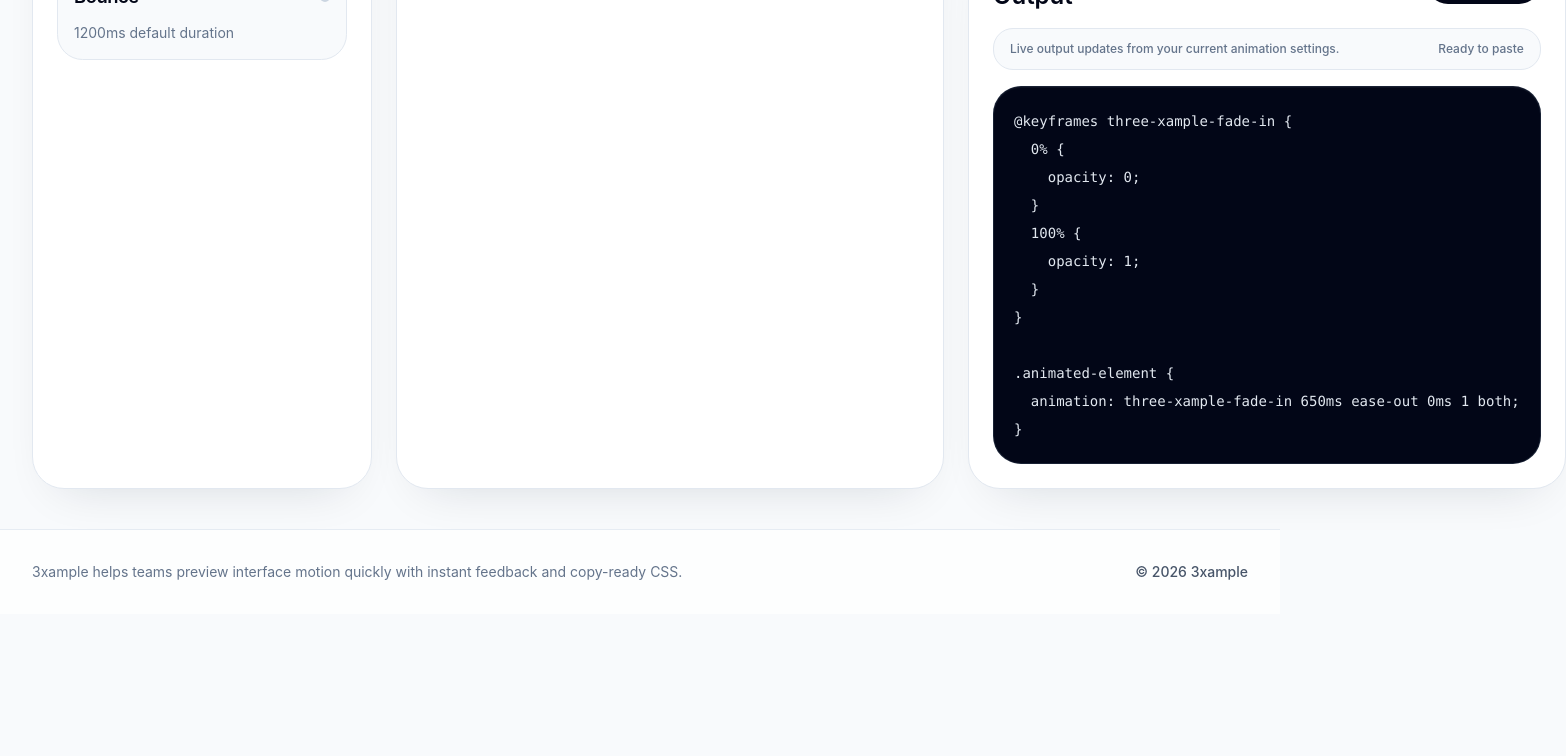
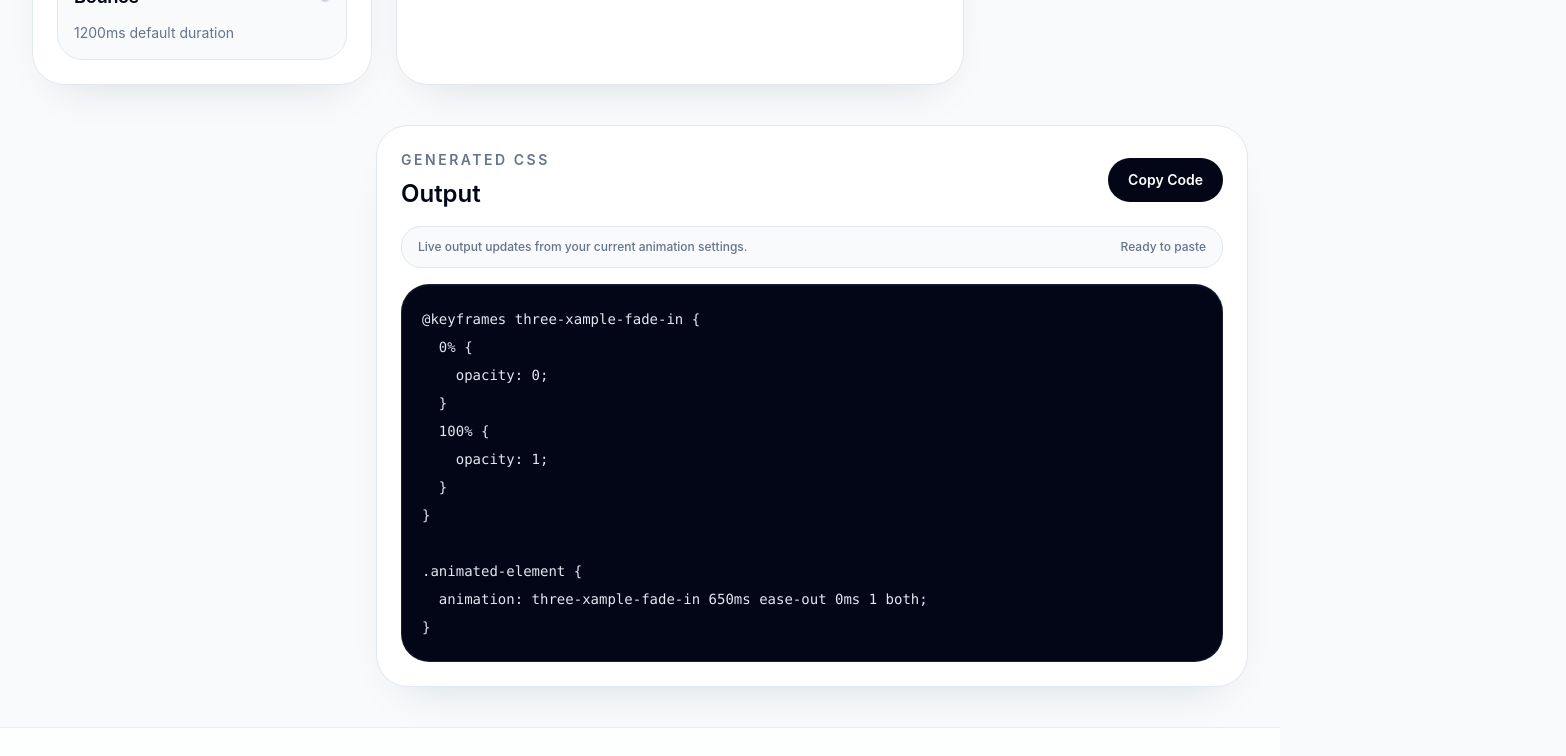
Before and after one commit to ankygautam/3xample, a React (Vite) app: page /playground in a window 1280 px wide. Shown: the part 1100-1856 px from the top of the page, 1566 px wide, since content can reach past the window. Before the commit the page ends 1714 px from the top, so only its background shows below. Built offline with nearby package versions, Linux system fonts and the light colour scheme; the HTML template or start-up script is replaced by a standard one.

Commit message:
Move code panel below playground

```diff
--- a/src/pages/PlaygroundPage.tsx
+++ b/src/pages/PlaygroundPage.tsx
@@ -76,7 +76,7 @@ export function PlaygroundPage() {
         </div>
       </section>
 
-      <section className="grid gap-6 lg:grid-cols-[320px_minmax(0,1fr)] xl:grid-cols-[340px_minmax(0,1.55fr)_280px] 2xl:grid-cols-[360px_minmax(0,1.7fr)_300px]">
+      <section className="grid gap-6 lg:grid-cols-[320px_minmax(0,1fr)] xl:grid-cols-[340px_minmax(0,1.75fr)_260px] 2xl:grid-cols-[360px_minmax(0,1.9fr)_280px]">
         <AnimationList
           animations={animationOptions}
           selectedAnimationId={selectedAnimationId}
@@ -89,7 +89,7 @@ export function PlaygroundPage() {
           previewKey={`${selectedAnimationId}-${duration}-${delay}-${easing}-${iterationCount}-${replayCount}`}
         />
 
-        <div className="grid gap-6 lg:col-span-2 xl:col-span-1 xl:content-start">
+        <div className="lg:col-span-2 xl:col-span-1 xl:content-start">
           <ControlPanel
             duration={duration}
             delay={delay}
@@ -103,8 +103,12 @@ export function PlaygroundPage() {
             onEasingChange={setEasing}
             onIterationCountChange={setIterationCount}
           />
-          <CodeOutputPanel css={generatedCss} />
         </div>
+      </section>
+
+      <section className="grid gap-6 lg:grid-cols-[320px_minmax(0,1fr)]">
+        <div className="hidden lg:block" />
+        <CodeOutputPanel css={generatedCss} />
       </section>
     </div>
   );
```
